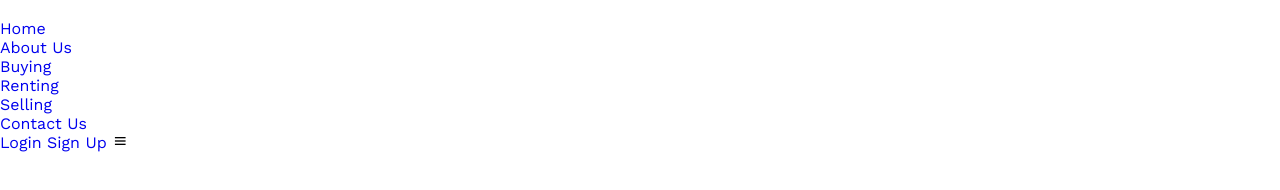
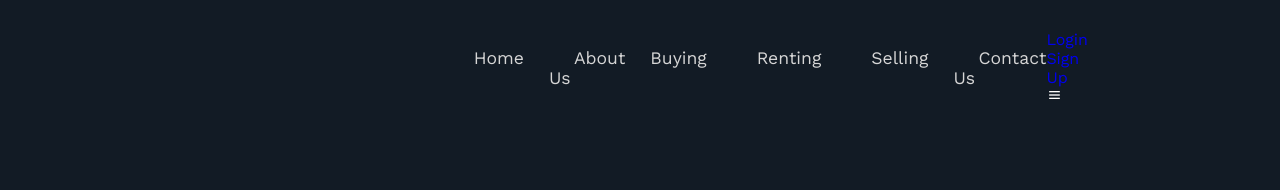
Before and after one commit to ErickOmondi97/Real-Estate-Website, a plain HTML site: page index.html in a window 1280 px wide. Drawn offline with nearby package versions, Linux system fonts and the light colour scheme.

Commit message:
styling the header

```diff
--- a/scss/_config.scss
+++ b/scss/_config.scss
@@ -8,3 +8,7 @@ $bg-color: #121b25;
 $text-color: #ffffff;
 $main-color: #1aa090;
 $other-color: #d6d6d6;
+
+@mixin transition-ease {
+  transition: all 0.5s ease;
+}
--- a/scss/main.scss
+++ b/scss/main.scss
@@ -11,3 +11,39 @@
   scroll-behavior: smooth;
   font-family: 'Work Sans', sans-serif;
 }
+
+body {
+  background: $bg-color;
+  color: $text-color;
+}
+
+header {
+  display: flex;
+  width: 100%;
+  position: fixed;
+  top: 0;
+  right: 0;
+  z-index: 1000;
+  align-items: center;
+  justify-content: space-between;
+  background: transparent;
+  padding: 30px 15%;
+  @include transition-ease;
+}
+
+.logo {
+  height: auto;
+  width: 100%;
+}
+
+.navbar {
+  display: flex;
+
+  a {
+   padding: 10px 25px;
+   font-size: $p-font;
+   font-weight: 400;
+   color: $other-color;
+   @include transition-ease;
+  }
+}
```
Also changed, not shown: css/main.css, 1 other file.
